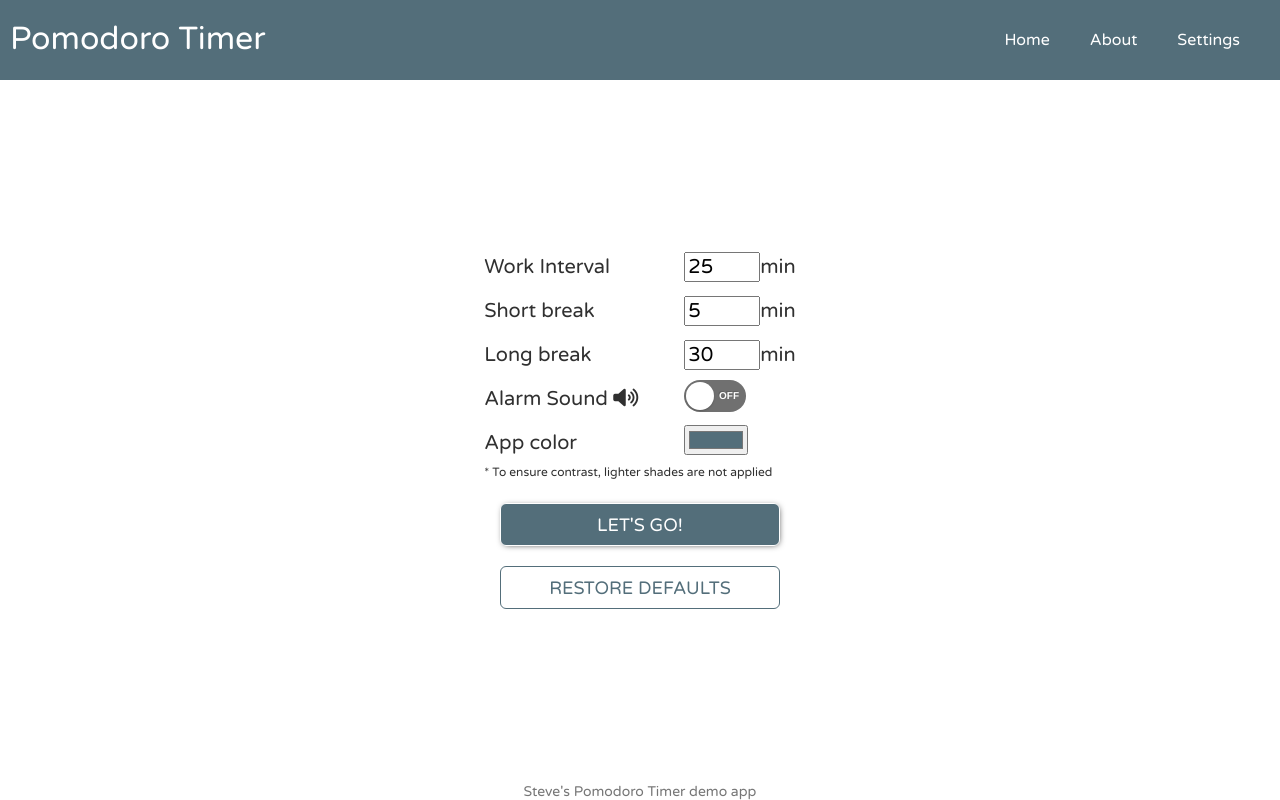
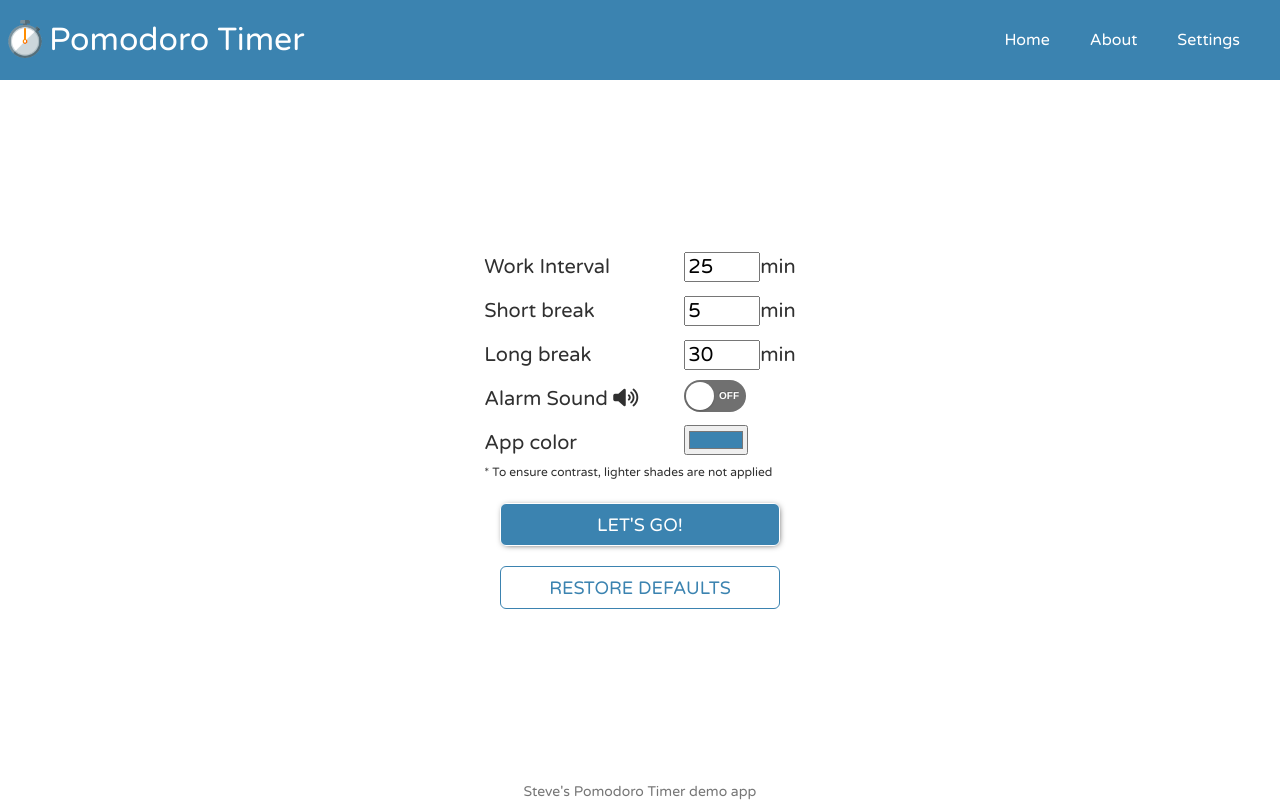
Before and after one commit to StevenMcgrew/Vue3_PomodoroTimer, a Vue app: page /settings in a window 1280 px wide. Built offline with nearby package versions, Linux system fonts and the light colour scheme.

Commit message:
App icons

```diff
--- a/src/App.vue
+++ b/src/App.vue
@@ -51,7 +51,7 @@ onAppStartUp()
 @import url("https://fonts.googleapis.com/css2?family=Varela+Round&display=swap");
 
 :root {
-    --app-accent-color: #536e7a;
+    --app-accent-color: #3b83b0;
     --dark-text-color: #303030;
     --light-gray-text-color: #767676;
     --text-contrast-color: #ffffff;
--- a/src/components/Header.vue
+++ b/src/components/Header.vue
@@ -1,5 +1,9 @@
 <template>
     <header>
+        <div class="icon-container">
+            <div class="circle"></div>
+            <img src="/stopwatch.png" alt="Picture of a stopwatch">
+        </div>
         <h1 @click="$router.push('/')">Pomodoro Timer</h1>
         <nav class="header-nav">
             <router-link class="link" to="/">Home</router-link>
@@ -10,6 +14,25 @@
 </template>
 
 <style scoped>
+.icon-container {
+    display: inline-block;
+    margin-right: 5rem;
+}
+.circle {
+    display: inline-block;
+    background-color: white;
+    width: 30rem;
+    height: 30rem;
+    border-radius: 50%;
+    margin-bottom: -6rem;
+}
+
+img {
+height: 38rem;
+    margin-bottom: -8rem;
+    margin-left: -34rem;
+}
+
 header {
     background-color: var(--app-accent-color);
     padding: 20rem 10rem;
--- a/src/store/index.js
+++ b/src/store/index.js
@@ -16,7 +16,7 @@ export default createStore({
         prefersAlarmSound: false,
         progress: ['workInterval'],
         finishedMessage: '',
-        appAccentColor: '#536e7a',
+        appAccentColor: '#3b83b0',
         progressPercent: '0%',
     },
     mutations: {
@@ -66,7 +66,7 @@ export default createStore({
             this.commit('updateTimeSetting', { propName: 'shortBreak', propValue: 5 })
             this.commit('updateTimeSetting', { propName: 'longBreak', propValue: 30 })
             state.prefersAlarmSound = false
-            this.commit('updateAppAccentColor', { propName: 'appAccentColor', propValue: '#536e7a'})
+            this.commit('updateAppAccentColor', { propName: 'appAccentColor', propValue: '#3b83b0'})
         },
     },
     actions: {
```
Also changed, not shown: public/stopwatch.png (added), 1 other file (tests, documents, lock files or other folders).
